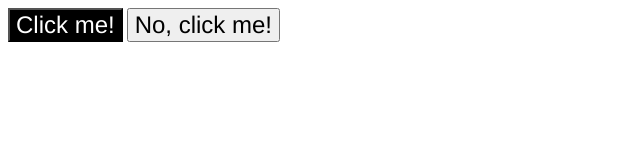
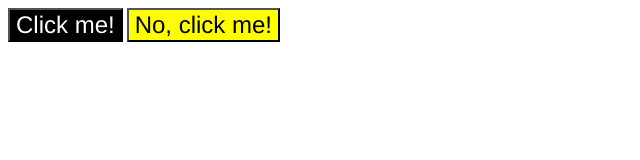
Before and after one commit to Bstrinic/03-grouping-selectors, a plain HTML site: page index.html in a window 1280 px wide. Shown: the whole page, without its empty margins (0-640 px from the left). Drawn offline with Linux system fonts and the light colour scheme.

Commit message:
Added yellow styling to background color for .second

```diff
--- a/style.css
+++ b/style.css
@@ -8,3 +8,7 @@
     background-color: black;
     color: white;
 }
+
+.second {
+    background-color: yellow;
+}
```
